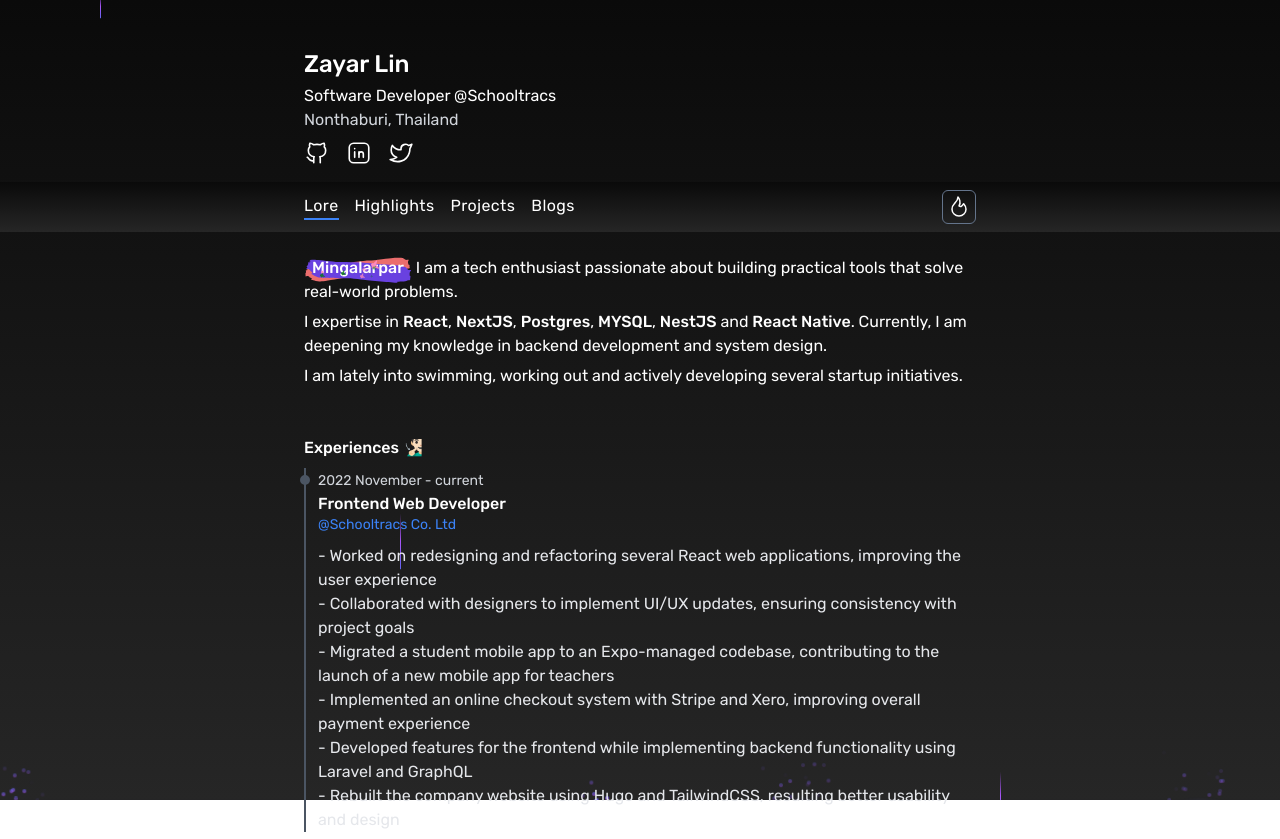
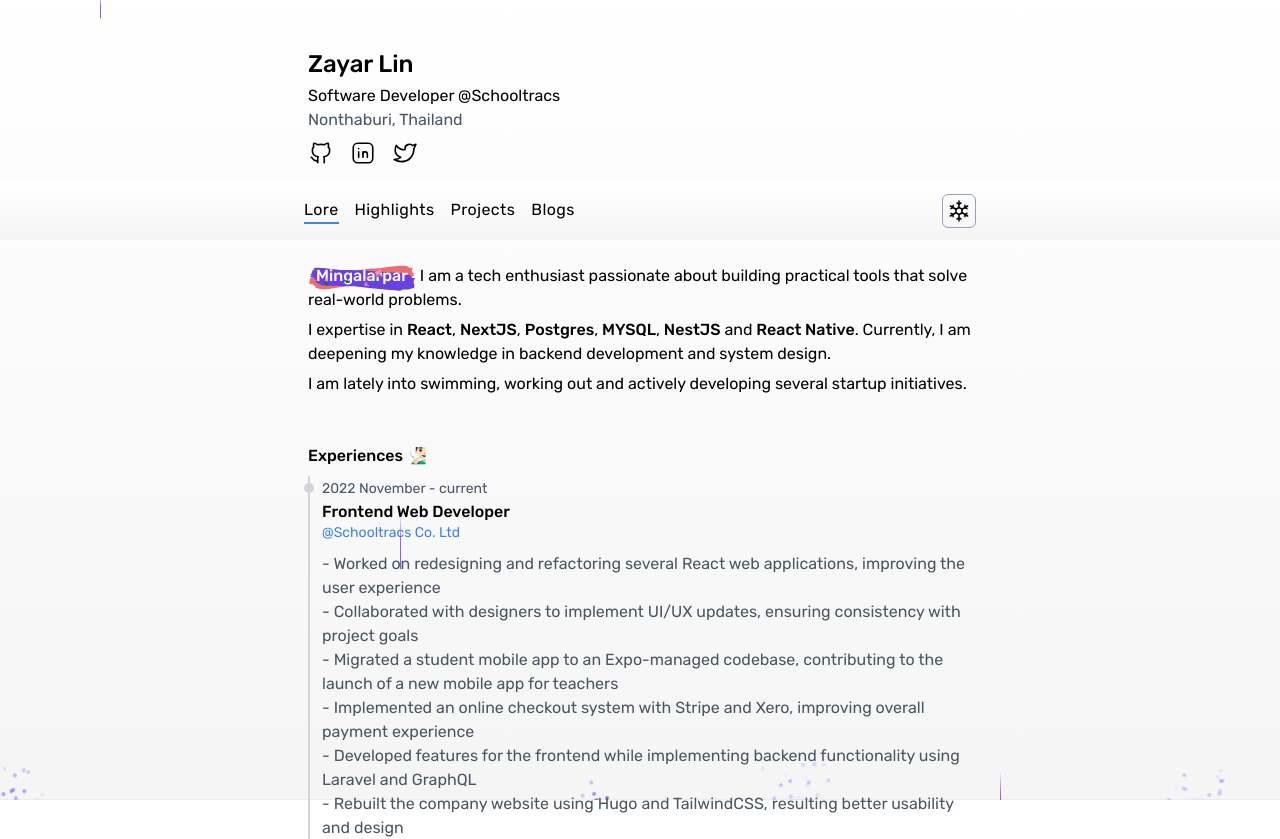
Before and after one commit to zayarlyn/zayarlyn.com, a Next.js app: page / in a window 1280 px wide. Shown: the top 839 px of the page. Built offline with nearby package versions, Linux system fonts and the light colour scheme.

Commit message:
dark mode, Bleach Shinigami favicon

```diff
--- a/src/app/layout.tsx
+++ b/src/app/layout.tsx
@@ -6,14 +6,16 @@
 import { Rubik } from 'next/font/google'
 import './globals.css'
 
+const title = 'Zayar Lin | The Honored One'
+
 export const metadata: Metadata = {
-	title: 'Zayar Lin | SWE',
+	title,
 	description: 'A programmer with latent potential',
 	openGraph: {
-		title: 'Zayar Lin | SWE',
+		title,
 		description: 'A programmer with latent potential',
 		// description: 'Through heaven and earth, I alone am the honored one',
-		siteName: 'Zayar Lin | SWE',
+		siteName: title,
 		// images: ['/favicon.svg'],
 	},
 }
@@ -28,14 +30,14 @@
 	const shouldInjectToolbar = process.env.NODE_ENV === 'development'
 
 	return (
-		<html lang='en' className='dark'>
+		<html lang='en' className=''>
 			<body className={`${rubik.className} antialiased dark:text-white text-black`}>
 				<BackgroundBeamsWithCollision className='-z-10 fixed top-0 left-0 h-screen md:h-screen' />
-				<section className='max-w-2xl mx-auto w-11/12 pt-8' tabIndex={-1}>
+				<section className='max-w-2xl mx-auto w-11/12 px-1 pt-8' tabIndex={-1}>
 					<Heading />
 				</section>
 				<Nav />
-				<main className='max-w-2xl mx-auto w-11/12 pb-8'>{children}</main>
+				<main className='max-w-2xl mx-auto w-11/12 pb-8  px-1'>{children}</main>
 				<Analytics />
 				{shouldInjectToolbar && <VercelToolbar />}
 			</body>
--- a/src/app/page.tsx
+++ b/src/app/page.tsx
@@ -30,7 +30,7 @@
 				title: 'Electronic and Communication Engineering',
 				at: { title: 'Myanmar Institute of Information Technology', url: 'https://miit.edu.mm/' },
 				time: '2019 December - 2020 May',
-				description: 'Learned the fundamental of programming, algorithms and problem solving through hands-on experience with C programming language',
+				description: 'Learned the fundamental of programming, algorithms and problem solving using C programming language',
 			},
 		],
 	},
@@ -46,8 +46,8 @@
 							<div className='text-white dark:text-black w-full p-2'>
 								<Image src={BaganImg} alt='Bagan, Myanmar' className='rounded-md h-28 object-cover' />
 								<p className='text-[16px] leading-5 font-normal w-full whitespace-normal mt-1.5'>
-									The phrase <strong className='font-medium'>{'Mingalarpar'}</strong> is the formal Burmese greeting, typically accompanied with a gesture wherein the palms are
-									folded together. 🙏
+									The phrase <strong className='font-medium'>{'Mingalarpar'}</strong> is the formal <strong className='font-medium'>Myanmar</strong> greeting, typically accompanied
+									with a gesture wherein the palms are folded together. 🙏
 								</p>
 							</div>
 						}
--- a/src/components/ui/Nav.tsx
+++ b/src/components/ui/Nav.tsx
@@ -3,7 +3,7 @@
 import { IconFlame, IconSnowflake } from '@tabler/icons-react'
 import Link from 'next/link'
 import { usePathname } from 'next/navigation'
-import { useState } from 'react'
+import { useEffect, useState } from 'react'
 
 const nav_links = [
 	{ label: 'Lore', path: '/' },
@@ -13,21 +13,28 @@
 ]
 
 export const Nav = () => {
-	const [dark, setDark] = useState(true)
+	const [dark, setDark] = useState(false)
 	const _path = usePathname()
+
+	useEffect(() => {
+		if (typeof window !== undefined && localStorage.getItem('mode') === 'dark') {
+			document.documentElement.classList.add('dark')
+			setDark(true)
+		}
+	}, [])
 
 	const toggleMode = () => {
 		setDark((isDark) => {
 			document.documentElement.classList[isDark ? 'remove' : 'add']('dark')
-			// localStorage[isDark ? 'removeItem' : 'setItem']('mode', 'dark')
+			localStorage[isDark ? 'removeItem' : 'setItem']('mode', 'dark')
 			return !isDark
 		})
 	}
 	const Icon = dark ? IconFlame : IconSnowflake
 
 	return (
-		<nav className='bg-primary sticky top-0 z-10'>
-			<div className='max-w-2xl mx-auto w-11/12  flex gap-4 tracking-wide mb-6 py-2 justify-between items-center'>
+		<div className='bg-primary sticky top-0 z-10 px-1'>
+			<nav className='max-w-2xl mx-auto w-11/12  flex gap-4 tracking-wide mb-6 py-3 justify-between items-center'>
 				<div className='flex justify-between gap-4 md:justify-start'>
 					{nav_links.map(({ label, path }) => (
 						<Link href={path} key={path} className={_path === path ? 'border-b-2 border-blue-500' : ''}>
@@ -45,7 +52,7 @@
 				>
 					<Icon className='' stroke={1.5} />
 				</button>
-			</div>
-		</nav>
+			</nav>
+		</div>
 	)
 }
```
Also changed, not shown: 2 other files (tests, documents, lock files or other folders).
